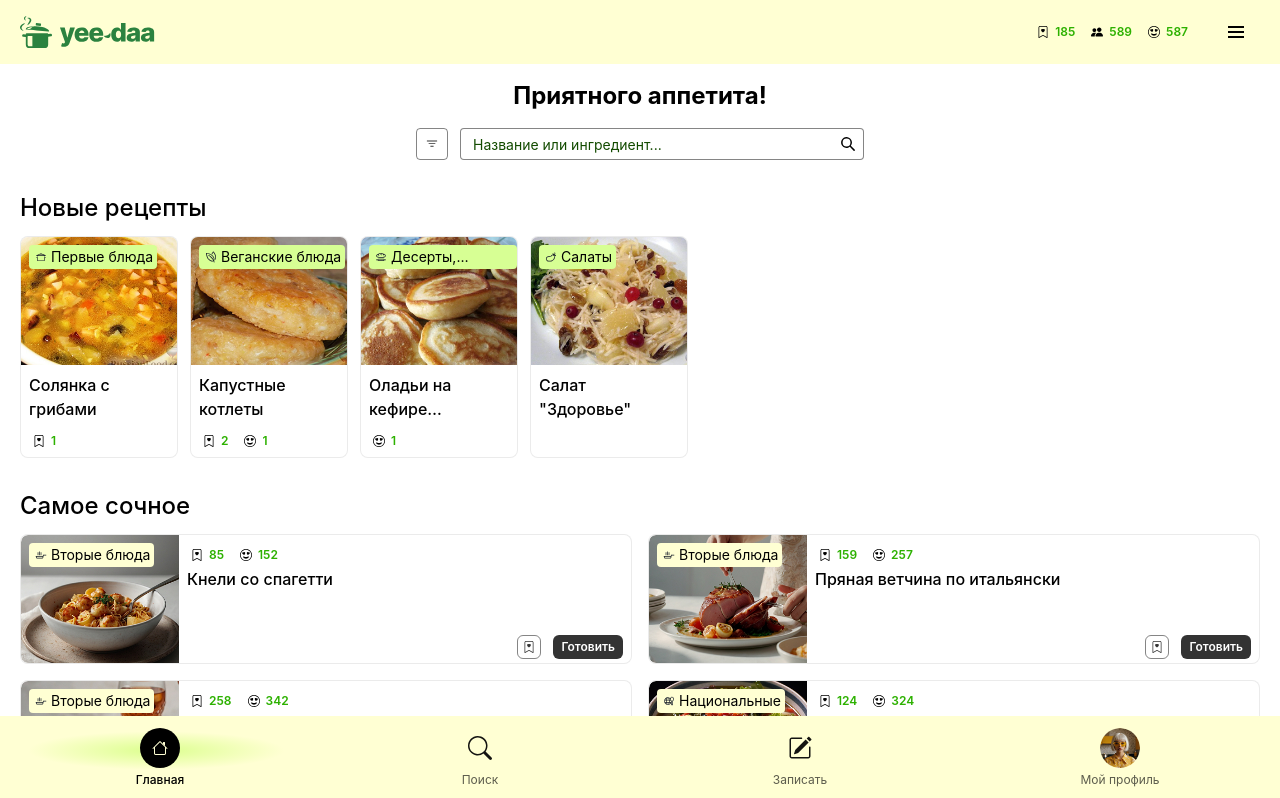
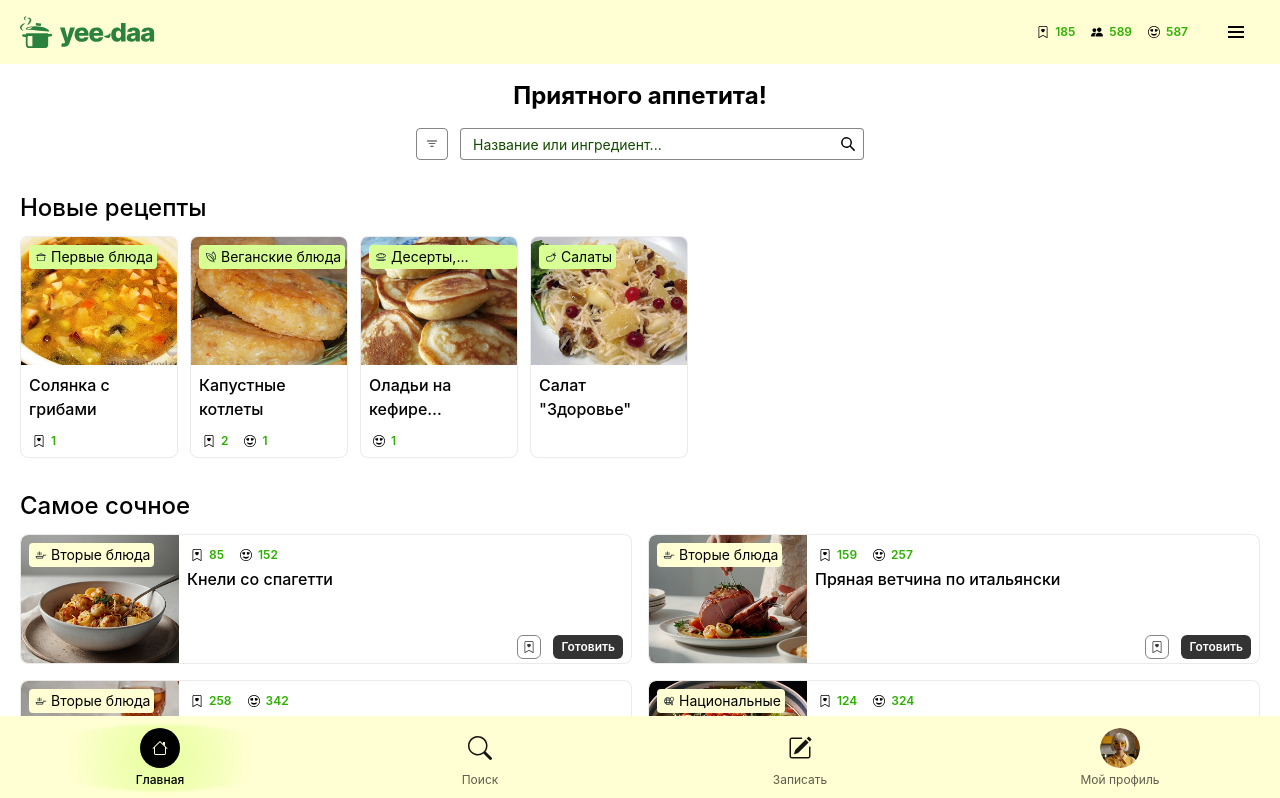
Before and after one commit to ClevertecFrontendLab/smirnovandrey17, a React (Vite) app: page / in a window 1280 px wide. Shown: the top 798 px of the page. Built offline with nearby package versions, Linux system fonts and the light colour scheme; no server answers; a web font is replaced by a local one.

Commit message:
fix(*): bottom bar button gradient

```diff
--- a/src/components/ui-kit/buttons/ButtonBar/index.tsx
+++ b/src/components/ui-kit/buttons/ButtonBar/index.tsx
@@ -25,12 +25,33 @@ export const ButtonBar = ({
             gap='4px'
             justifyContent='center'
             w='100%'
+            h='100%'
             sx={
                 active
                     ? {
-                          backgroundColor: '#ffffd3',
-                          backgroundImage:
-                              'radial-gradient(50% 40% at 48.89% 37.5%, rgba(196, 255, 97, 0.6) 0%, rgba(255, 255, 255, 0) 80%)',
+                          background: '#ffffd3',
+                          position: 'relative',
+                          overflow: 'hidden',
+                          '&::after': {
+                              content: '""',
+                              position: 'absolute',
+                              top: '50%',
+                              left: '50%',
+                              transform: 'translate(-50%, -50%)',
+                              width: '80%',
+                              height: '80%',
+                              background: `
+                                radial-gradient(
+                                    circle at center,
+                                    rgba(196, 255, 97, 0.4) 0%,
+                                    rgba(196, 255, 97, 0.2) 40%,
+                                    rgba(255, 255, 255, 0) 70%
+                                )`,
+                              mixBlendMode: 'multiply',
+                              borderRadius: '50%',
+                              zIndex: 0,
+                              filter: 'blur(1px)',
+                          },
                       }
                     : undefined
             }
@@ -40,12 +61,16 @@ export const ButtonBar = ({
                 icon={iconElement}
                 src={imageSrc}
                 bg={active || invert ? 'black' : 'transparent'}
+                position='relative'
+                zIndex='1'
             />
             <Text
                 as='div'
                 textAlign='center'
                 noOfLines={1}
                 variant={active ? 'control.highlight' : 'control'}
+                position='relative'
+                zIndex='1'
             >
                 {label}
             </Text>
```
